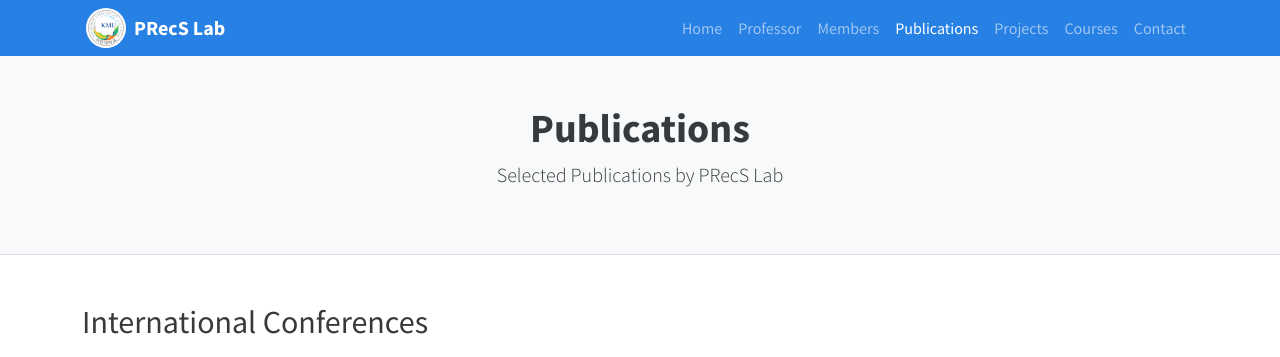
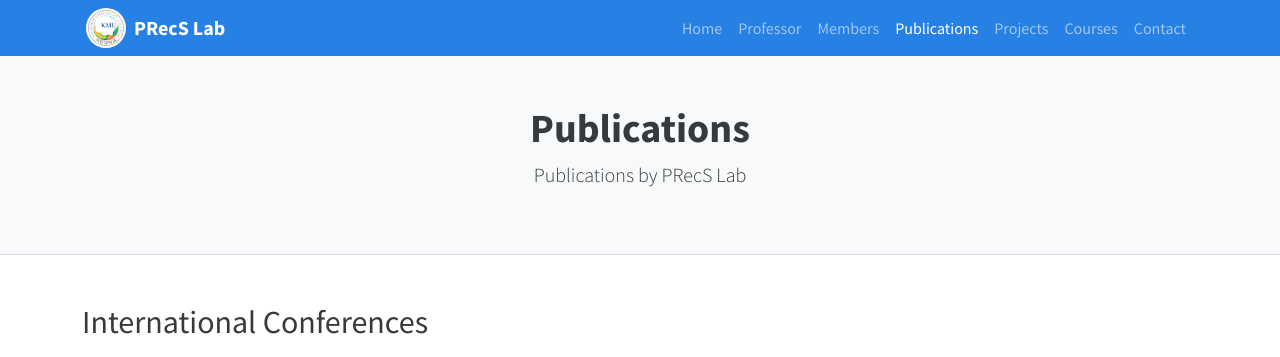
Before and after one commit to hongkyun-bae/hongkyun-bae.github.io, a Jekyll site: the page precs/publications.html, which Jekyll copies as it is, in a window 1280 px wide. Shown: the top 357 px of the page. Built offline with Jekyll 4.4.1, drawn with Linux system fonts in a browser that asks for light colours; nearby versions of some CDN libraries.

Commit message:
Update publications.html

```diff
--- a/precs/publications.html
+++ b/precs/publications.html
@@ -41,7 +41,7 @@
 <header class="bg-light text-center py-5 border-bottom">
   <div class="container">
     <h1 class="fw-bold">Publications</h1>
-    <p class="lead">Selected Publications by PRecS Lab</p>
+    <p class="lead">Publications by PRecS Lab</p>
   </div>
 </header>
 
```
